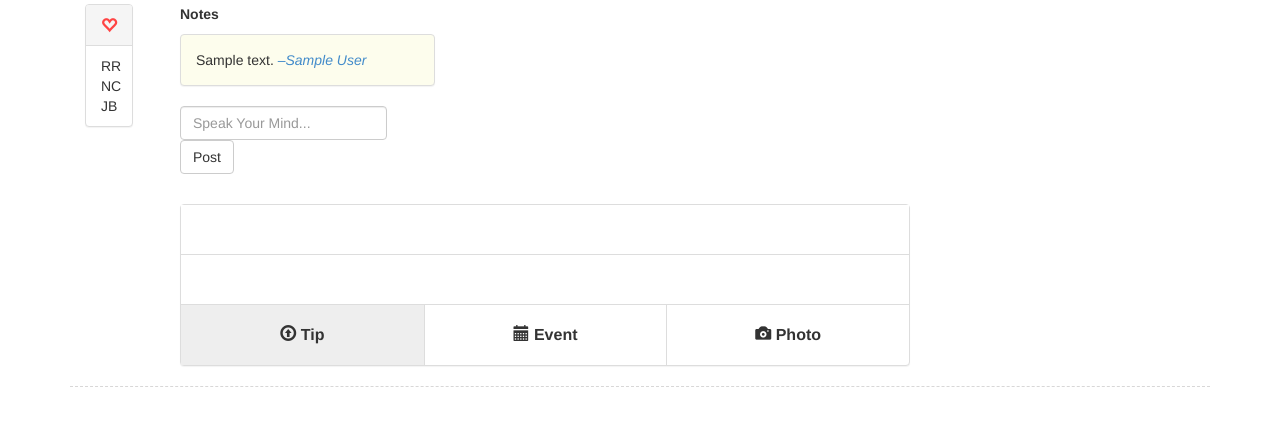
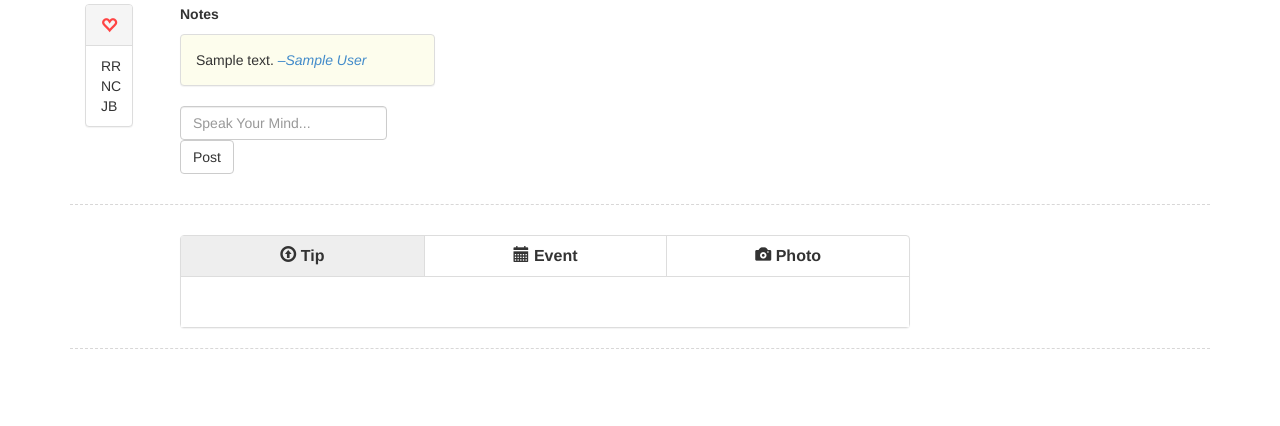
Before and after one commit to reedrosenbluth/Dorm_Log, a Django app: template Dorm_Log/templates/feed/feed.html in a window 1280 px wide. Shown: the part 156-582 px from the top of the page. Run offline with Django 3.2, Linux system fonts and the light colour scheme; the template is opened without the code that fills it: most values are stand-ins (such as "Sample title", 1, 10 or a date in 2020); style sheets or scripts are compiled from the project's sources; some libraries are stand-ins or nearby versions.

Commit message:
Rearranged add

```diff
--- a/Dorm_Log/static/css/style.css
+++ b/Dorm_Log/static/css/style.css
@@ -40,6 +40,12 @@
 #content .annotations .panel {
   background-color: #FDFDED;
 }
+#type-buttons {
+  border-bottom: 1px solid #ddd;
+}
+.hidden {
+  display: none;
+}
 .textinput {
   background-color: white;
   height: 50px;
@@ -54,7 +60,6 @@
   border: none;
   overflow: hidden;
   resize: none;
-  border-bottom: 1px solid #ddd;
   background-color: rgba(0, 0, 0, 0);
 }
 .photo-upload {
@@ -76,9 +81,9 @@
   text-align: center;
   font-size: 12pt;
   font-weight: 600;
-  height: 60px;
-  line-height: 60px;
-  border-left: 1px solid #dddddd;
+  height: 40px;
+  line-height: 40px;
+  border-left: 1px solid #ddd;
 }
 .type-button:first-child {
   border-left: none;
--- a/Dorm_Log/static/css/style.less
+++ b/Dorm_Log/static/css/style.less
@@ -64,9 +64,18 @@
 	}
 }
 
+#type-buttons {
+	border-bottom: 1px solid #ddd;
+}
+
+.hidden {
+	display: none;
+}
+
 .textinput {
 	background-color: white;//#dddddd;
 	height: 50px;
+
 
 	line-height: 40px;
 	font-size: 16pt;
@@ -80,7 +89,6 @@
 		overflow: hidden;
 		resize: none;
 
-		border-bottom: 1px solid #ddd;
 		background-color: rgba(0,0,0,0);
 	}
 }
@@ -104,11 +112,11 @@
 	font-size: 12pt;
 	font-weight: 600;
 
-	height: 60px;
-	line-height: 60px;
+	height: 40px;
+	line-height: 40px;
 
 	// border-top: 1px solid #dddddd;
-	border-left: 1px solid #dddddd;
+	border-left: 1px solid #ddd;
 	&:first-child {
 		border-left: none;
 	}
--- a/Dorm_Log/static/js/entry.js
+++ b/Dorm_Log/static/js/entry.js
@@ -3,10 +3,15 @@ $(document).ready(function() {
 
 	$('.type-button').click(function () {
 		var $that = $(this);
+		$that.parent().children().removeClass('selected');
+		$that.addClass('selected');
 
-		$that.parent().children().removeClass('selected');
+    var id = $that.attr('id');
+    var form_id = id.replace('button','form');
 
-		$that.addClass('selected');
+    var $form = $('#' + form_id);
+    $('.entry-form').addClass('hidden');
+    $form.removeClass('hidden');
 	});
 
 	$('textarea').keydown(function(e) {
--- a/Dorm_Log/templates/base.html
+++ b/Dorm_Log/templates/base.html
@@ -13,6 +13,7 @@
   <meta name="viewport" content="width=device-width">
   <link href="{% static "bootstrap/css/bootstrap.css" %}" rel="stylesheet">
   <link href="{% static "css/style.less" %}" rel="stylesheet/less" type="text/css">
+  <link href="{% static "css/style.css" %}" rel="stylesheet" type="text/css">
 
   <script type="text/javascript" src="//use.typekit.net/zqk3lfx.js"></script>
   <script type="text/javascript">try{Typekit.load();}catch(e){}</script>
--- a/Dorm_Log/templates/feed/feed.html
+++ b/Dorm_Log/templates/feed/feed.html
@@ -6,7 +6,7 @@
 	</div>
 
 	{% for entry, annots in entries %}
-	<div class="row">
+	<div class="row entry-row">
 		<div class="likes col-md-1">
 			<div class="panel panel-default">
 				<div class="panel-heading">
@@ -70,7 +70,19 @@
 			<div class="col-md-1"></div>
 			<div class="col-md-8">
 				<div class="panel panel-default">
-					<form enctype='multipart/form-data' class="entry-form photo-form">
+					<div class="row" id="type-buttons">
+                        <div class="type-button col-md-4 selected" id="tip-button"><span class="glyphicon glyphicon-upload"></span> Tip</div>
+						<div class="type-button col-md-4" id="event-button"><span class="glyphicon glyphicon-calendar"></span> Event</div>
+						<div class="type-button col-md-4" id="photo-button"><span class="glyphicon glyphicon-camera"></span> Photo</div>
+					</div>
+
+					<form enctype='multipart/form-data' class="entry-form" id="tip-form">
+						{% csrf_token %}
+						<div class="textinput">
+							<textarea name="text"></textarea>
+						</div>
+					</form>
+					<form enctype='multipart/form-data' class="entry-form hidden" id="event-form">
 						{% csrf_token %}
 						<div class="textinput">
 							<textarea name="text"></textarea>
@@ -79,11 +91,16 @@
 							{{form}}
 						</div>
 					</form>
-					<div class="row">
-                        <div class="type-button col-md-4 selected" id="tip-button"><span class="glyphicon glyphicon-upload"></span> Tip</div>
-						<div class="type-button col-md-4" id="event-button"><span class="glyphicon glyphicon-calendar"></span> Event</div>
-						<div class="type-button col-md-4" id="photo-button"><span class="glyphicon glyphicon-camera"></span> Photo</div>
-					</div>
+					<form enctype='multipart/form-data' class="entry-form hidden" id="photo-form">
+						{% csrf_token %}
+						<div class="textinput">
+							<textarea name="text"></textarea>
+						</div>
+						<div class = "photo-upload">
+							{{form}}
+						</div>
+					</form>
+
 				</div>
 			</div>
 		</div>
```
